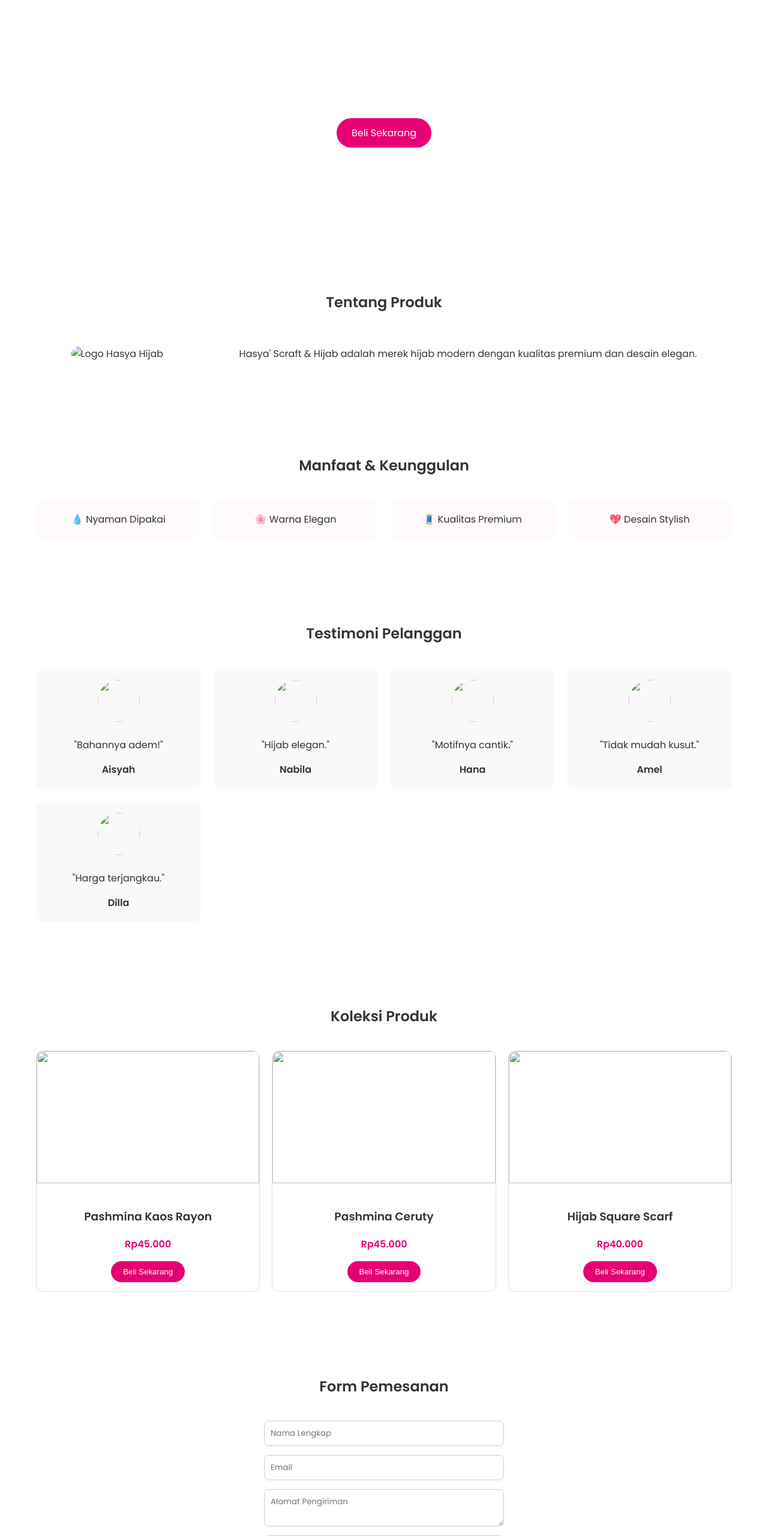
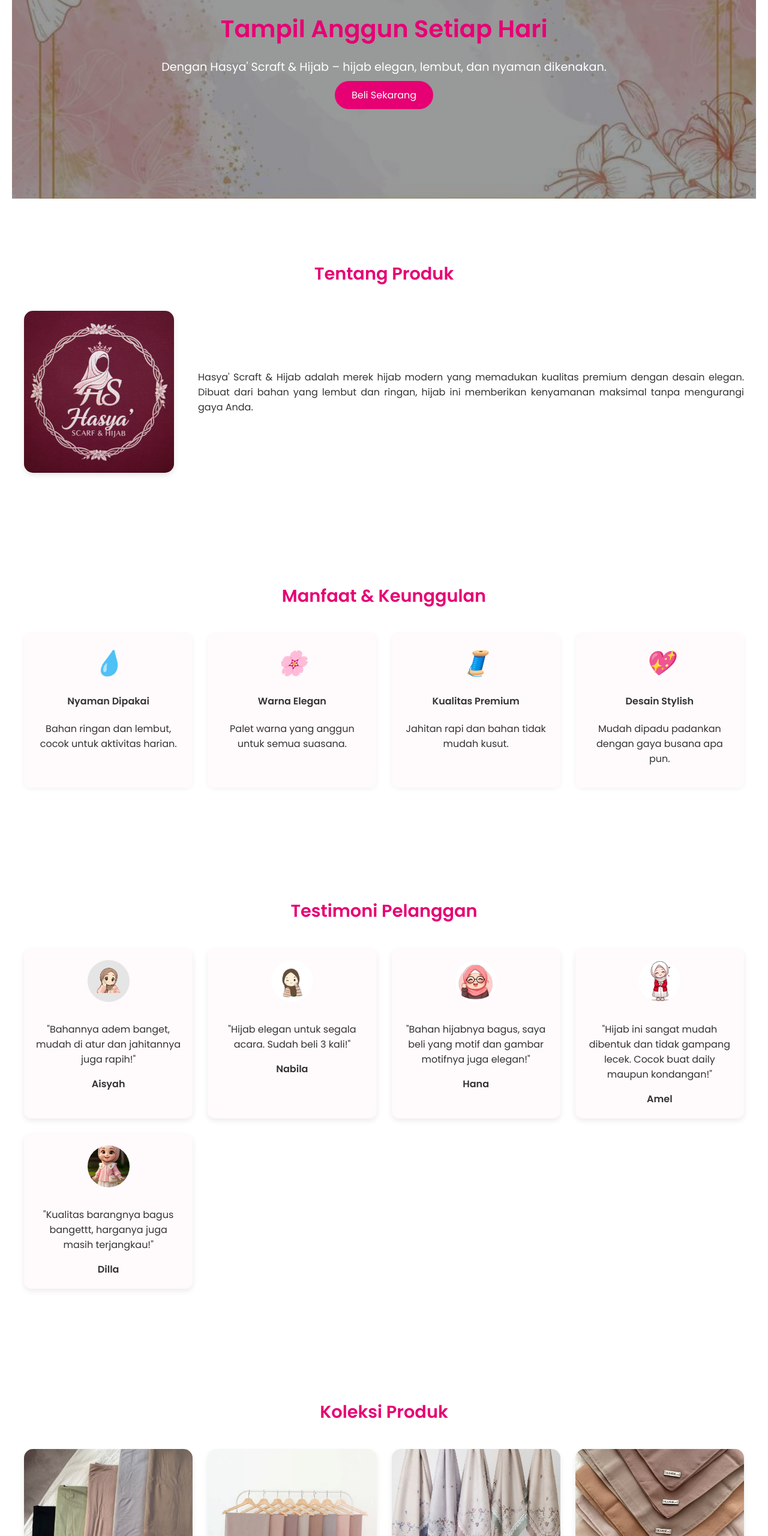
Before and after one commit to hasyarahmahnabilah-tech/hasya-scraft---hijab, a plain HTML site: page index.html in a window 1280 px wide. Shown: the part 240-2800 px from the top of the page at 60% size. Drawn offline with Linux system fonts and the light colour scheme.

Commit message:
Update index.html

```diff
--- a/index.html
+++ b/index.html
@@ -1,35 +1,22 @@
 <!DOCTYPE html>
 <html lang="id">
 <head>
-  <meta charset="UTF-8">
-  <meta name="viewport" content="width=device-width, initial-scale=1.0">
+  <meta charset="UTF-8" />
+  <meta name="viewport" content="width=device-width, initial-scale=1.0" />
+  <title>Hasya' Scraft & Hijab - Tampil Anggun Setiap Hari</title>
+  <style>
+    @import url('https://fonts.googleapis.com/css2?family=Poppins:wght@300;400;600&display=swap');
 
-  <title>Hasya' Scraft & Hijab - Tampil Anggun Setiap Hari</title>
-
-  <!-- SEO META -->
-  <meta name="description" content="Hasya' Scraft & Hijab menyediakan hijab dan scraft elegan, nyaman, dan kekinian untuk wanita muslimah.">
-  <meta name="keywords" content="hijab, scraft, hijab kekinian, hijab elegan, hasya scraft">
-  <meta name="author" content="Hasya' Scraft & Hijab">
-
-  <!-- GOOGLE FONT -->
-  <link rel="preconnect" href="https://fonts.googleapis.com">
-  <link rel="preconnect" href="https://fonts.gstatic.com" crossorigin>
-  <link href="https://fonts.googleapis.com/css2?family=Poppins:wght@300;400;600&display=swap" rel="stylesheet">
-
-  <style>
     :root {
       --pink: #ffc0cb;
       --dark-pink: #e60073;
       --light: #fffafc;
     }
 
-    * {
-      box-sizing: border-box;
-    }
-
     body {
       margin: 0;
       font-family: 'Poppins', sans-serif;
+      background-color: #fff;
       color: #333;
       scroll-behavior: smooth;
     }
@@ -48,186 +35,275 @@
       flex-wrap: wrap;
     }
 
+    header h1 {
+      color: white;
+      font-size: 1.5rem;
+      margin: 0;
+    }
+
     nav ul {
       list-style: none;
+      display: flex;
+      gap: 25px;
       margin: 0;
       padding: 0;
-      display: flex;
-      gap: 15px;
+      flex-wrap: wrap;
     }
 
-    nav a {
+    nav ul li a {
+      color: white;
       text-decoration: none;
-      color: #333;
       font-weight: 500;
+      transition: 0.3s;
     }
 
-    nav a:hover {
-      color: var(--dark-pink);
+    nav ul li a:hover {
+      color: #ffe6eb;
     }
 
     /* HERO */
     .hero {
-      background: url('background-1.jpg') center/cover no-repeat;
+      background: url('background 1.jpg') center/cover no-repeat;
       color: white;
       text-align: center;
       padding: 160px 20px;
+      position: relative;
+    }
+
+    .hero::after {
+      content: "";
+      position: absolute;
+      inset: 0;
+      background: rgba(0,0,0,0.4);
+    }
+
+    .hero-content {
+      position: relative;
+      z-index: 2;
+    }
+
+    .hero h2 {
+      font-size: 2.5rem;
+      margin-bottom: 10px;
+    }
+
+    .hero p {
+      font-size: 1.2rem;
+      margin-bottom: 20px;
     }
 
     .btn {
-      background: var(--dark-pink);
+      background-color: var(--dark-pink);
       color: white;
-      padding: 12px 25px;
+      padding: 12px 28px;
+      border-radius: 25px;
+      border: none;
       text-decoration: none;
-      border-radius: 30px;
-      display: inline-block;
-      margin-top: 20px;
+      font-weight: 500;
+      transition: 0.3s;
     }
 
-    /* SECTION */
+    .btn:hover {
+      background-color: #ff3385;
+    }
+
     section {
-      padding: 60px 20px;
+      padding: 80px 20px;
       max-width: 1200px;
       margin: auto;
     }
 
-    section h2 {
+    h2 {
       text-align: center;
+      color: var(--dark-pink);
       margin-bottom: 40px;
+      font-size: 1.8rem;
     }
 
     /* ABOUT */
     .about {
       display: flex;
-      gap: 30px;
+      flex-wrap: wrap;
       align-items: center;
-      flex-wrap: wrap;
+      gap: 40px;
       justify-content: center;
     }
 
     .about img {
       width: 250px;
-      border-radius: 12px;
+      border-radius: 15px;
+      box-shadow: 0 4px 10px rgba(0,0,0,0.1);
+    }
+
+    .about-text {
+      flex: 1;
+      min-width: 280px;
+      text-align: justify;
     }
 
     /* BENEFITS */
     .benefits {
       display: grid;
-      grid-template-columns: repeat(auto-fit, minmax(220px, 1fr));
-      gap: 20px;
+      grid-template-columns: repeat(auto-fit, minmax(200px, 1fr));
+      gap: 25px;
+      text-align: center;
     }
 
     .benefit {
-      background: var(--light);
       padding: 20px;
+      background-color: var(--light);
       border-radius: 12px;
-      text-align: center;
+      box-shadow: 0 2px 8px rgba(0,0,0,0.05);
+      transition: 0.3s;
     }
 
-    /* TESTIMONI */
+    .benefit:hover {
+      transform: translateY(-6px);
+    }
+
+    .benefit i {
+      font-size: 40px;
+      color: var(--dark-pink);
+      margin-bottom: 10px;
+    }
+
+    /* TESTIMONIALS */
     .testimonials {
       display: grid;
-      grid-template-columns: repeat(auto-fit, minmax(220px, 1fr));
-      gap: 20px;
+      grid-template-columns: repeat(auto-fit, minmax(260px, 1fr));
+      gap: 25px;
     }
 
     .testimonial {
-      background: #f9f9f9;
+      background-color: var(--light);
       padding: 20px;
       border-radius: 12px;
+      box-shadow: 0 4px 10px rgba(0,0,0,0.08);
       text-align: center;
     }
 
     .testimonial img {
       width: 70px;
       height: 70px;
+      border-radius: 50%;
       object-fit: cover;
-      border-radius: 50%;
       margin-bottom: 10px;
     }
 
-    /* PRODUK */
+    /* PRODUCTS */
     .product-grid {
       display: grid;
-      grid-template-columns: repeat(auto-fit, minmax(220px, 1fr));
-      gap: 20px;
+      grid-template-columns: repeat(auto-fit, minmax(260px, 1fr));
+      gap: 25px;
     }
 
     .product-card {
-      border: 1px solid #ddd;
-      border-radius: 12px;
+      background-color: var(--light);
+      border-radius: 15px;
+      box-shadow: 0 4px 10px rgba(0,0,0,0.08);
       overflow: hidden;
       text-align: center;
-      background: #fff;
+      transition: transform 0.3s;
+    }
+
+    .product-card:hover {
+      transform: translateY(-6px);
     }
 
     .product-card img {
       width: 100%;
-      height: 220px;
+      height: 280px;
       object-fit: cover;
     }
 
     .product-info {
-      padding: 15px;
+      padding: 20px;
+    }
+
+    .product-info h3 {
+      color: #333;
+      margin-bottom: 10px;
+      font-size: 1.2rem;
     }
 
     .price {
+      font-weight: 600;
       color: var(--dark-pink);
-      font-weight: bold;
-    }
-
-    button {
-      background: var(--dark-pink);
-      color: white;
-      border: none;
-      padding: 10px 20px;
-      border-radius: 20px;
-      cursor: pointer;
+      margin-bottom: 10px;
     }
 
     /* FORM */
     form {
-      max-width: 400px;
+      max-width: 500px;
       margin: auto;
-      display: flex;
-      flex-direction: column;
-      gap: 15px;
+      background-color: var(--light);
+      padding: 30px;
+      border-radius: 12px;
+      box-shadow: 0 4px 10px rgba(0,0,0,0.08);
     }
 
     input, textarea {
+      width: 100%;
       padding: 10px;
-      border-radius: 8px;
+      margin: 8px 0 15px;
       border: 1px solid #ccc;
+      border-radius: 6px;
       font-family: inherit;
+    }
+
+    button {
+      background-color: var(--dark-pink);
+      color: white;
+      border: none;
+      padding: 10px 25px;
+      border-radius: 20px;
+      cursor: pointer;
+      transition: 0.3s;
+    }
+
+    button:hover {
+      background-color: #ff3385;
     }
 
     /* POPUP */
     .popup {
+      position: fixed;
+      top: 0; left: 0; right: 0; bottom: 0;
+      background: rgba(0,0,0,0.5);
       display: none;
-      position: fixed;
-      inset: 0;
-      background: rgba(0,0,0,0.6);
       justify-content: center;
       align-items: center;
-      z-index: 2000;
+      z-index: 1000;
     }
 
     .popup-content {
       background: white;
       padding: 30px;
-      border-radius: 12px;
+      border-radius: 10px;
       text-align: center;
+      box-shadow: 0 4px 10px rgba(0,0,0,0.2);
+      animation: fadeIn 0.4s ease;
+    }
+
+    @keyframes fadeIn {
+      from {opacity: 0; transform: translateY(20px);}
+      to {opacity: 1; transform: translateY(0);}
     }
 
     footer {
       text-align: center;
       padding: 20px;
-      background: #f2f2f2;
-      margin-top: 40px;
+      background-color: var(--pink);
+      color: white;
+      font-size: 0.9rem;
+    }
+
+    footer a {
+      color: white;
+      text-decoration: underline;
     }
   </style>
 </head>
-
 <body>
 
   <header>
@@ -245,93 +321,112 @@
     </nav>
   </header>
 
+  <!-- HERO -->
   <section class="hero" id="home">
+    <div class="hero-content">
       <h2>Tampil Anggun Setiap Hari</h2>
       <p>Dengan Hasya' Scraft & Hijab – hijab elegan, lembut, dan nyaman dikenakan.</p>
       <a href="#order" class="btn">Beli Sekarang</a>
+    </div>
   </section>
 
+  <!-- ABOUT -->
   <section id="about">
     <h2>Tentang Produk</h2>
     <div class="about">
-    <img src="logo-hijab-1.jpg" alt="Logo Hasya Hijab">
-    <p>Hasya' Scraft & Hijab adalah merek hijab modern dengan kualitas premium dan desain elegan.</p>
+      <img src="logo hijab 1.jpg" alt="Logo Hasya Hijab">
+      <div class="about-text">
+        <p>Hasya' Scraft & Hijab adalah merek hijab modern yang memadukan kualitas premium dengan desain elegan. Dibuat dari bahan yang lembut dan ringan, hijab ini memberikan kenyamanan maksimal tanpa mengurangi gaya Anda.</p>
+      </div>
     </div>
   </section>
 
+  <!-- BENEFITS -->
   <section id="benefit">
     <h2>Manfaat & Keunggulan</h2>
     <div class="benefits">
-    <div class="benefit">💧 Nyaman Dipakai</div>
-    <div class="benefit">🌸 Warna Elegan</div>
-    <div class="benefit">🧵 Kualitas Premium</div>
-    <div class="benefit">💖 Desain Stylish</div>
+      <div class="benefit"><i>💧</i><h4>Nyaman Dipakai</h4><p>Bahan ringan dan lembut, cocok untuk aktivitas harian.</p></div>
+      <div class="benefit"><i>🌸</i><h4>Warna Elegan</h4><p>Palet warna yang anggun untuk semua suasana.</p></div>
+      <div class="benefit"><i>🧵</i><h4>Kualitas Premium</h4><p>Jahitan rapi dan bahan tidak mudah kusut.</p></div>
+      <div class="benefit"><i>💖</i><h4>Desain Stylish</h4><p>Mudah dipadu padankan dengan gaya busana apa pun.</p></div>
     </div>
   </section>
 
+  <!-- TESTIMONI -->
   <section id="testimoni">
     <h2>Testimoni Pelanggan</h2>
     <div class="testimonials">
-    <div class="testimonial"><img src="gambar-1.jpg" alt=""><p>"Bahannya adem!"</p><strong>Aisyah</strong></div>
-    <div class="testimonial"><img src="gambar-2.jpg" alt=""><p>"Hijab elegan."</p><strong>Nabila</strong></div>
-    <div class="testimonial"><img src="gambar-3.jpg" alt=""><p>"Motifnya cantik."</p><strong>Hana</strong></div>
-    <div class="testimonial"><img src="gambar-4.jpg" alt=""><p>"Tidak mudah kusut."</p><strong>Amel</strong></div>
-    <div class="testimonial"><img src="gambar-5.jpg" alt=""><p>"Harga terjangkau."</p><strong>Dilla</strong></div>
+      <div class="testimonial"><img src="gambar 1.jpg"><p>"Bahannya adem banget, mudah di atur dan jahitannya juga rapih!"</p><strong> Aisyah</strong></div>
+      <div class="testimonial"><img src="gambar 2.jpg"><p>"Hijab elegan untuk segala acara. Sudah beli 3 kali!"</p><strong> Nabila</strong></div>
+      <div class="testimonial"><img src="gambar 3.jpg"><p>"Bahan hijabnya bagus, saya beli yang motif dan gambar motifnya juga elegan!"</p><strong> Hana</strong></div>
+      <div class="testimonial"><img src="gambar 4.jpg"><p>"Hijab ini sangat mudah dibentuk dan tidak gampang lecek. Cocok buat daily maupun kondangan!"</p><strong> Amel</strong></div>
+      <div class="testimonial"><img src="gambar 5.jpg"><p>"Kualitas barangnya bagus bangettt, harganya juga masih terjangkau!"</p><strong> Dilla</strong></div>
     </div>
   </section>
 
+  <!-- PRODUK -->
   <section id="produk">
     <h2>Koleksi Produk</h2>
     <div class="product-grid">
-    <div class="product-card"><img src="pashmina-kaos.jpg" alt=""><div class="product-info"><h3>Pashmina Kaos Rayon</h3><p class="price">Rp45.000</p><button onclick="beli('Pashmina Kaos Rayon')">Beli Sekarang</button></div></div>
-    <div class="product-card"><img src="pashmina-ceruty.jpg" alt=""><div class="product-info"><h3>Pashmina Ceruty</h3><p class="price">Rp45.000</p><button onclick="beli('Pashmina Ceruty')">Beli Sekarang</button></div></div>
-    <div class="product-card"><img src="hijab-motif.jpg" alt=""><div class="product-info"><h3>Hijab Square Scarf</h3><p class="price">Rp40.000</p><button onclick="beli('Hijab Square Scarf')">Beli Sekarang</button></div></div>
+      <div class="product-card"><img src="pashmina kaos.jpg"><div class="product-info"><h3>Hijab Pashmina Kaos Rayon</h3><p class="price">Rp45.000</p><button onclick="beli('Hijab Paris Soft Pink')">Beli Sekarang</button></div></div>
+      <div class="product-card"><img src="pashmina ceruty.jpg"><div class="product-info"><h3>Hijab Pashmina Ceruty</h3><p class="price">Rp45.000</p><button onclick="beli('Hijab Satin Elegance')">Beli Sekarang</button></div></div>
+      <div class="product-card"><img src="hijab motif.jpg"><div class="product-info"><h3>Hijab Square Scraf</h3><p class="price">Rp40.000</p><button onclick="beli('Hijab Voal Premium')">Beli Sekarang</button></div></div>
+      <div class="product-card"><img src="hijab bella square.jpg"><div class="product-info"><h3>Hijab Bella Square</h3><p class="price">Rp30.000</p><button onclick="beli('Hijab Voal Premium')">Beli Sekarang</button></div></div>
+      <div class="product-card"><img src="hijab bergo.jpg"><div class="product-info"><h3>Hijab Bergo Sport</h3><p class="price">Rp15.000</p><button onclick="beli('Hijab Voal Premium')">Beli Sekarang</button></div></div>
+      <div class="product-card"><img src="pashmina crinkle.jpg"><div class="product-info"><h3>Pashmina Crinkle</h3><p class="price">Rp35.000</p><button onclick="beli('Hijab Voal Premium')">Beli Sekarang</button></div></div>
+      <div class="product-card"><img src="pashmina ombre 2 warna.jpg"><div class="product-info"><h3>Pashmina Ombre 2 Warna</h3><p class="price">Rp45.000</p><button onclick="beli('Hijab Voal Premium')">Beli Sekarang</button></div></div>
+      <div class="product-card"><img src="hijab paris jadul.jpg"><div class="product-info"><h3>Hijab Paris Jadul</h3><p class="price">Rp15.000</p><button onclick="beli('Hijab Voal Premium')">Beli Sekarang</button></div></div>
      </div>
   </section>
 
+  <!-- FORM -->
   <section id="order">
     <h2>Form Pemesanan</h2>
     <form onsubmit="return kirimPesanan(event)">
-    <input type="text" placeholder="Nama Lengkap" required>
-    <input type="email" placeholder="Email" required>
-    <textarea placeholder="Alamat Pengiriman" required></textarea>
-    <input type="number" placeholder="Jumlah Pesanan" min="1" required>
+      <input type="text" id="nama" placeholder="Nama Lengkap" required>
+      <input type="email" id="email" placeholder="Email" required>
+      <textarea id="alamat" placeholder="Alamat Pengiriman" required></textarea>
+      <input type="number" id="jumlah" placeholder="Jumlah Pesanan" required min="1">
       <button type="submit">Kirim Pesanan</button>
     </form>
   </section>
 
+  <!-- KONTAK -->
 <section id="contact">
-  <h2>Kontak</h2>
-  <p style="text-align:center;">📞 +62 812-3456-7890</p>
+  <h2>Kontak & Sosial Media</h2>
+  <p style="text-align:center;">📍 Jl. Melati No. 15, Bandung</p>
+  <p style="text-align:center;">📞 +62 812-3456-7890 | ✉️ hasyashijab@gmail.com</p>
+  <p style="text-align:center;">Ikuti kami:
+    <a href="https://www.instagram.com/_sya.hsya" target="_blank">Instagram</a> |
+    <a href="https://www.tiktok.com/@akuasyaa3" target="_blank">TikTok</a> |
+    <a href="https://shopee.co.id/hsyaarhm1003" target="_blank">Shopee</a>
+  </p>
 </section>
+
 
   <div class="popup" id="popup">
     <div class="popup-content">
-    <h3>✅ Pesanan Berhasil Dikirim!</h3>
+      <h3>✅ Pesanan Anda Berhasil Dikirim!</h3>
       <button onclick="tutupPopup()">Tutup</button>
     </div>
   </div>
 
-<footer>
-  © 2025 Hasya' Scraft & Hijab
-</footer>
+  <footer>© 2025 Hasya' Scraft & Hijab | <a href="#">Kebijakan Privasi</a></footer>
 
   <script>
-  function beli(namaProduk) {
-    const pesan = `Halo admin, saya ingin membeli ${namaProduk}`;
-    window.open(`https://wa.me/6281234567890?text=${encodeURIComponent(pesan)}`, '_blank');
+    function beli(namaProduk){
+      const pesan = `Halo admin, saya ingin membeli *${namaProduk}*. Apakah masih tersedia?`;
+      const url = `https://wa.me/6281234567890?text=${encodeURIComponent(pesan)}`;
+      window.open(url, '_blank');
     }
-
-  function kirimPesanan(event) {
+    function kirimPesanan(event){
       event.preventDefault();
       document.getElementById('popup').style.display = 'flex';
       return false;
     }
-
-  function tutupPopup() {
+    function tutupPopup(){
       document.getElementById('popup').style.display = 'none';
     }
   </script>
-
 </body>
 </html>
```
Lines whose indentation alone changed are shown as unchanged.
